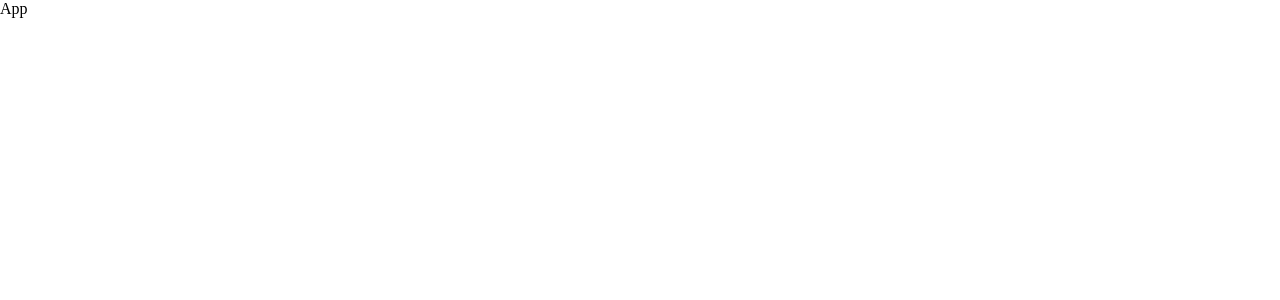
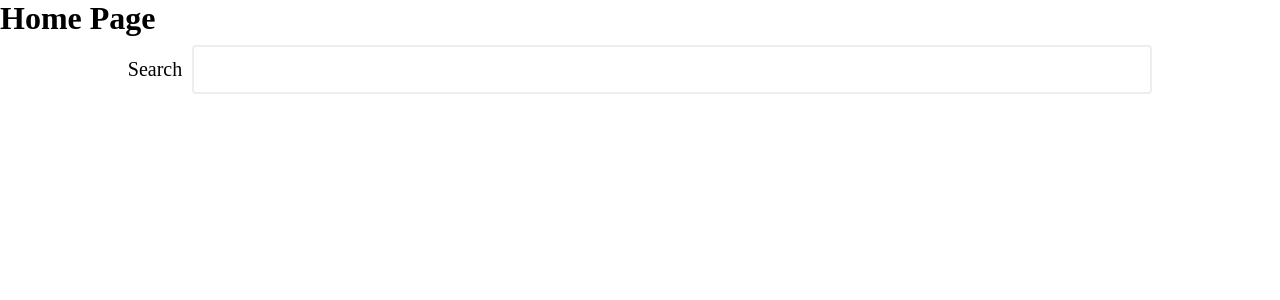
Before and after one commit to maechel/tv-shows, a React (Vite) app: page / in a window 1280 px wide. Shown: the top 300 px of the page. Built offline with nearby package versions, Linux system fonts and the light colour scheme.

Commit message:
feat: created pages/homepage.tsx and components/SearchInput

```diff
--- a/src/App.tsx
+++ b/src/App.tsx
@@ -1,12 +1,10 @@
 import './App.css';
+import HomePage from './pages/HomePage';
 
-function App() {
+const App = () => (
+    <div className="App">
+        <HomePage/>
+    </div>
+);
 
-  return (
-    <div className="App">
-      App
-    </div>
-  )
-}
-
-export default App
+export default App;
--- /dev/null
+++ b/src/components/SearchInput/SearchInput.tsx
@@ -0,0 +1,27 @@
+import React, { ChangeEvent, FormEvent, useState } from 'react';
+import './search-input.css';
+
+const SearchInput: React.FC = () => {
+    const [textInput, setTextInput] = useState('');
+
+    const onChangeHandler = (event: ChangeEvent) => {
+        const { value } = event.target as HTMLInputElement;
+        setTextInput(value);
+    };
+
+    const onSubmitHandler = (event: FormEvent) => {
+        event.preventDefault();
+        if (textInput) {
+            setTextInput('');
+        }
+    };
+
+    return (
+        <form className="searchInput" onSubmit={onSubmitHandler}>
+            <label className="searchInput" htmlFor="search">Search</label>
+            <input className="searchInput" id="search" value={textInput} onChange={onChangeHandler} />
+        </form>
+    );
+};
+
+export default SearchInput;
--- /dev/null
+++ b/src/components/SearchInput/index.ts
@@ -0,0 +1,5 @@
+import SearchInput from './SearchInput';
+
+export {
+    SearchInput,
+}
--- /dev/null
+++ b/src/components/SearchInput/search-input.css
@@ -0,0 +1,27 @@
+
+.searchInput {
+    display: flex;
+    flex-flow: row wrap;
+    justify-content: center;
+    align-items: center;
+}
+
+.searchInput label {
+    font-size: 2rem;
+    margin-right: 1rem;
+}
+
+.searchInput input {
+    width: 75%;
+    padding: 12px 20px;
+    margin: 8px 0;
+    outline: none;
+    text-decoration: none;
+    border: 2px solid #eee;
+    border-radius: 4px;
+    font-size: 1.8rem;
+}
+
+.searchInput input:focus {
+    border: 2px solid #aaa;
+}
--- /dev/null
+++ b/src/pages/HomePage.tsx
@@ -0,0 +1,13 @@
+import React from 'react';
+import { SearchInput } from '../components/SearchInput';
+
+const HomePage = () => {
+    return (
+        <div>
+            <h1>Home Page</h1>
+            <SearchInput />
+        </div>
+    );
+};
+
+export default HomePage;
```
